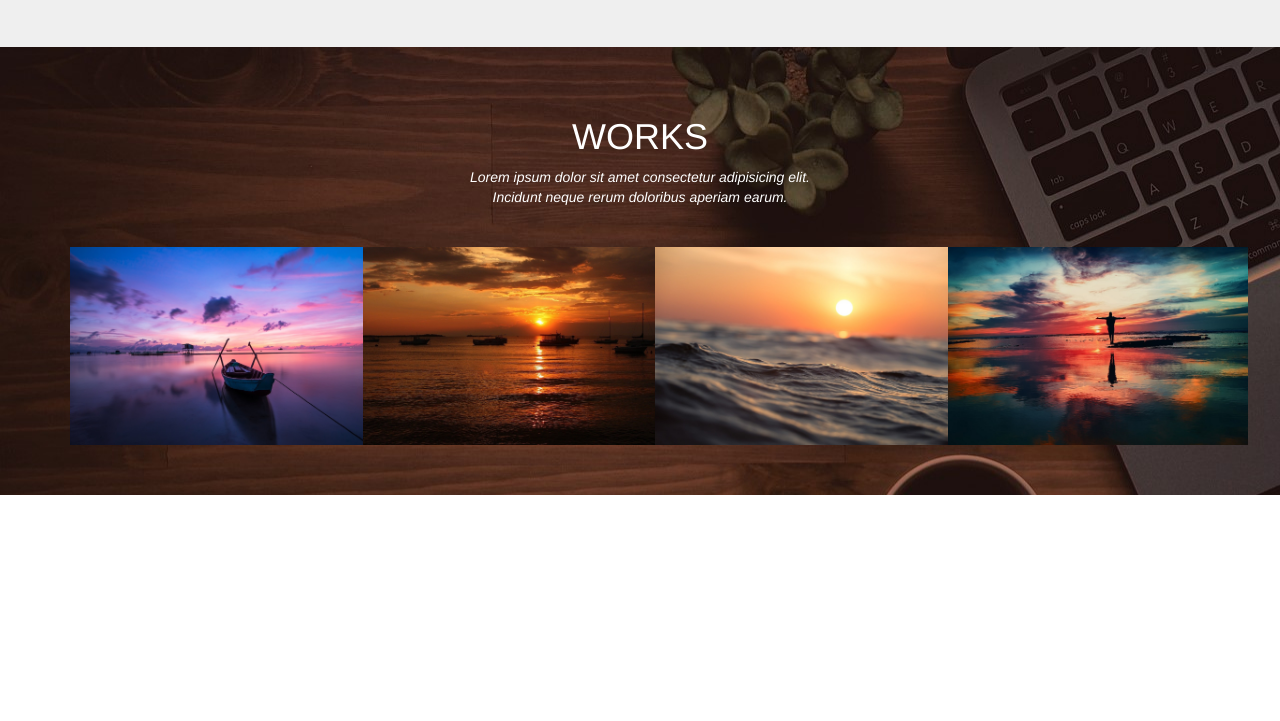
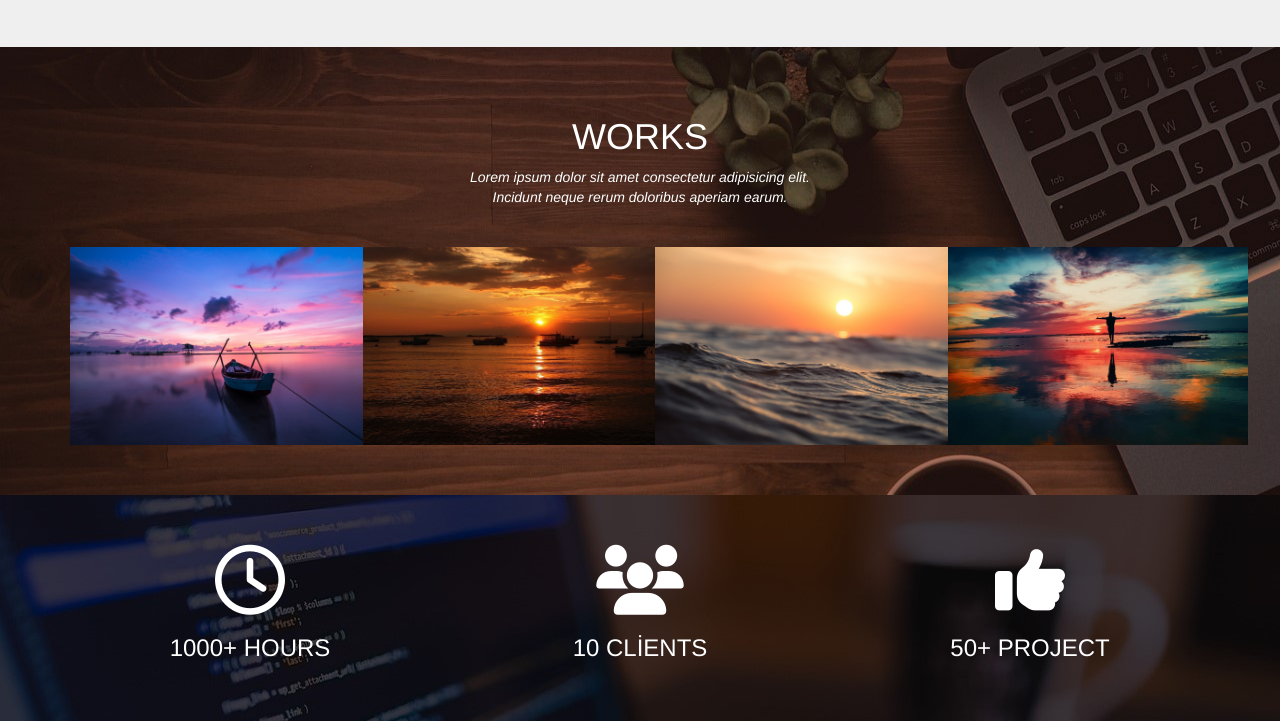
Before and after one commit to enesoguz1/Landing_Page_Projects, a plain HTML site: page index.html in a window 1280 px wide. Shown: the part 954-1675 px from the top of the page. Before the commit the page ends 1449 px from the top, so only its background shows below. Drawn offline with nearby package versions, Linux system fonts and the light colour scheme.

Commit message:
Counter commit

```diff
--- a/css/style.css
+++ b/css/style.css
@@ -165,3 +165,32 @@
   }
 
   /* WORKS */
+
+  #counter{
+    background: url('../img/coding.jpg');
+    width: 100%;
+    background-size: cover;
+    padding: 50px 0 50px 0;
+  }
+
+  .fa-clock-o{
+    font-size: 70px;
+    color: #fff;
+  }
+
+  .fa-group{
+    font-size: 70px;
+    color: #fff;
+  }
+
+  .fa-thumbs-up{
+    font-size: 70px;
+    color: #fff;
+  }
+
+  #counter h1{
+    color: #fff;
+    font-size: 24px;
+  }
+
+  /* COUNTER */
--- a/index.html
+++ b/index.html
@@ -106,6 +106,26 @@
     </div>
   </section>
 
+  <section id="counter" class="text-center">
+    <div class="container">
+      <div class="row">
+        <div class="col-md-4">
+          <i class="fa fa-clock-o" aria-hidden="true"></i>
+          <h1>1000+ HOURS</h1>
+        </div>
+        <div class="col-md-4">
+          <i class="fa fa-group" aria-hidden="true"></i>
+          <h1>10 CLİENTS</h1>
+        </div>
+        <div class="col-md-4">
+          <i class="fa fa-thumbs-up" aria-hidden="true"></i>
+          <h1>50+ PROJECT</h1>
+        </div>
+
+      </div>
+    </div>
+  </section>
+
     <script src="https://kit.fontawesome.com/3c6e0d8d7a.js" crossorigin="anonymous"></script>
     <script src="https://ajax.googleapis.com/ajax/libs/jquery/1.12.4/jquery.min.js"></script>
     <script src="js/bootstrap.min.js"></script>
```
